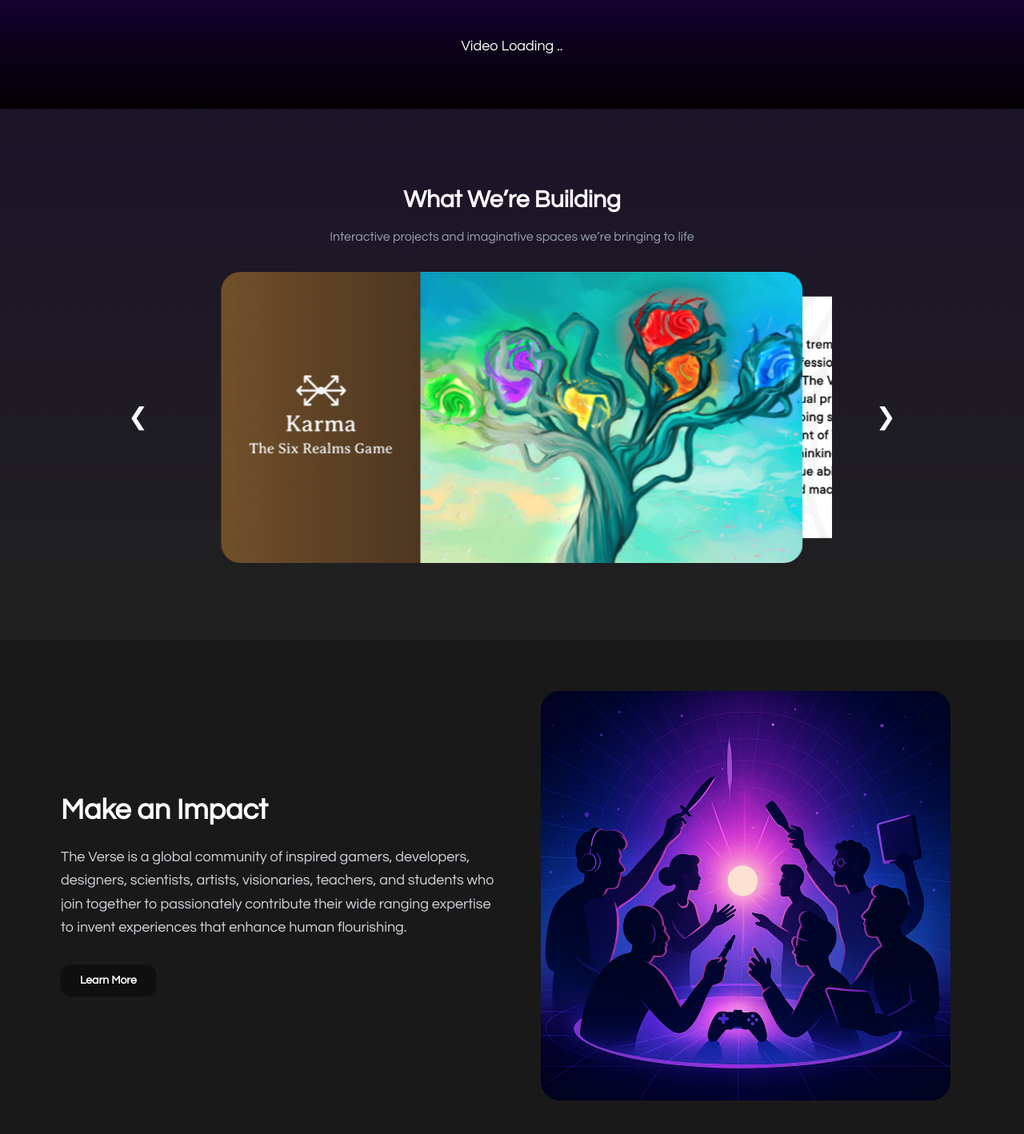
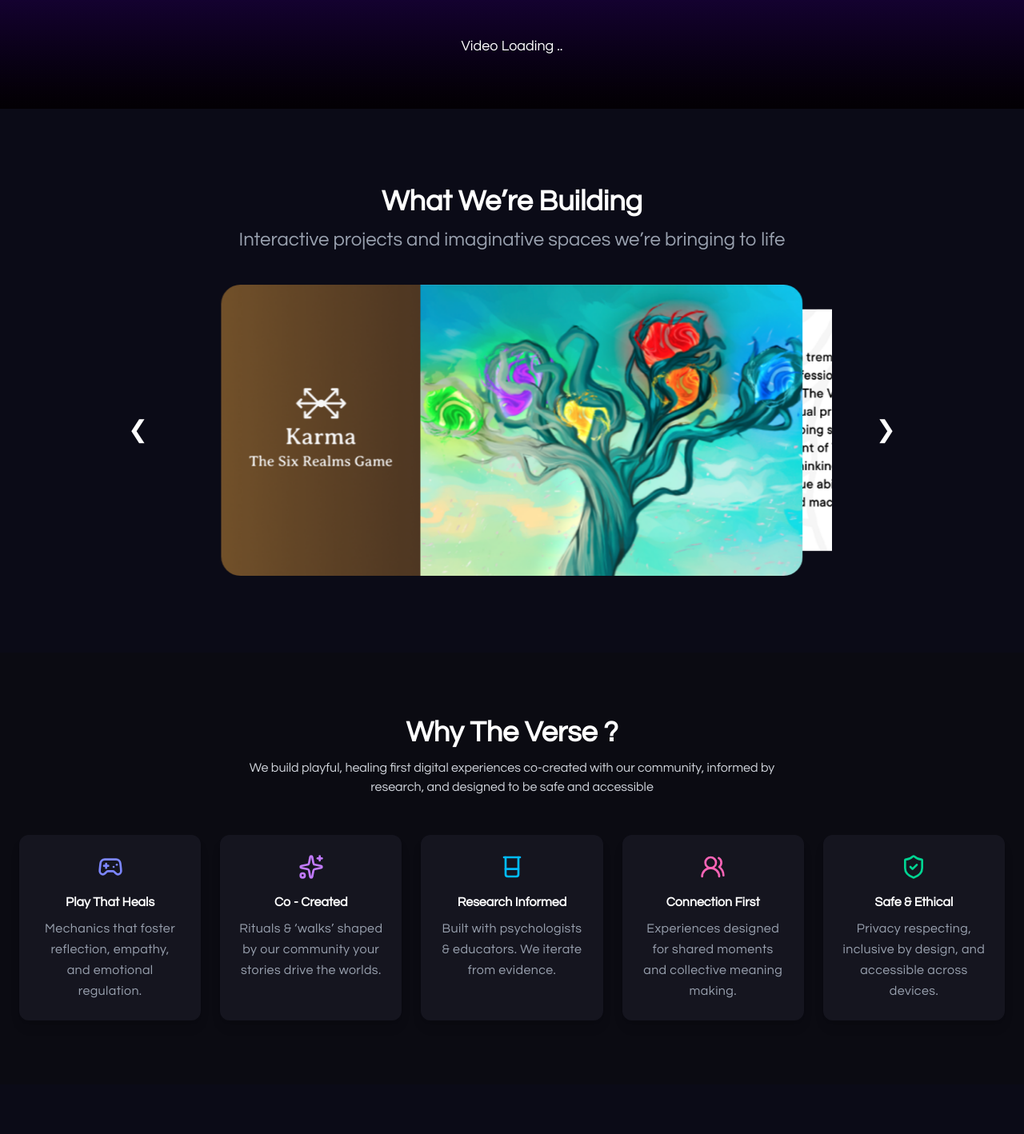
Before and after one commit to Versebuilding/verseWebsite-New, a Next.js app: page / in a window 1280 px wide. Shown: the part 820-2238 px from the top of the page at 80% size. Built offline with nearby package versions, Linux system fonts and the light colour scheme; no server answers; the database is empty; a web font is replaced by a local one.

Commit message:
Add Verse way

```diff
--- a/app/components/Cards.tsx
+++ b/app/components/Cards.tsx
@@ -17,7 +17,7 @@ const slides = [
 
 export default function Cards() {
   return (
-        <section className="py-12 bg-gradient-to-b from-[#1C1428] to-[#202020]">
+        <section className="py-12 bg-gradient-to-b bg-[#0b0b17]">
 
         <motion.div
        initial={{ opacity: 0, y: 72 }}
@@ -27,11 +27,11 @@ export default function Cards() {
 
     >
 
-    <section className="py-12 bg-gradient-to-b from-[#1C1428] to-[#202020]">
-      <h2 className="text-3xl font-bold text-center mb-4 text-white">
+    <section className="py-12 bg-gradient-to-b bg=[#0b0b17]">
+    <h2 className="text-4xl text-center font-bold text-white mb-3">
         What We’re Building
       </h2>
-      <h4 className="text-center text-gray-400 mb-8">
+      <h4 className="text-center text-2xl text-gray-400 mb-10 ">
         Interactive projects and imaginative spaces we’re bringing to life
       </h4>
 
@@ -93,6 +93,9 @@ export default function Cards() {
       </div>
     </section>
           </motion.div>
+
+
+
           </section>
   );
 }
--- a/app/components/Contribution.tsx
+++ b/app/components/Contribution.tsx
@@ -6,7 +6,7 @@ import Link from 'next/link'
 
 const Contribution = () => {
   return (
-    <section className="bg-[#202020c9] text-white py-16 px-6">
+    <section className="bg-[#0b0b17] text-white py-16 px-6">
 
     <div
 
--- /dev/null
+++ b/app/components/VerseWay.tsx
@@ -0,0 +1,62 @@
+import { Gamepad2, Sparkles, Beaker, Users2, ShieldCheck } from "lucide-react";
+
+const pills = [
+        {
+          icon: <Gamepad2 className="size-8 text-indigo-400" />,
+          title: "Play That Heals",
+          desc: "Mechanics that foster reflection, empathy, and emotional regulation."
+        },
+        {
+          icon: <Sparkles className="size-8 text-purple-400" />,
+          title: "Co - Created",
+          desc: "Rituals & ‘walks’ shaped by our community your stories drive the worlds."
+        },
+        {
+          icon: <Beaker className="size-8 text-sky-400" />,
+          title: "Research Informed",
+          desc: "Built with psychologists & educators. We iterate from evidence."
+        },
+        {
+          icon: <Users2 className="size-8 text-pink-400" />,
+          title: "Connection First",
+          desc: "Experiences designed for shared moments and collective meaning making."
+        },
+        {
+          icon: <ShieldCheck className="size-8 text-emerald-400" />,
+          title: "Safe & Ethical",
+          desc: "Privacy respecting, inclusive by design, and accessible across devices."
+        }
+      ]
+
+const verseWay = () => {
+  return (
+
+<section className="bg-[#0B0B12] py-20">
+  <div className="max-w-7xl mx-auto px-6 text-center">
+    {/* Heading */}
+    <h2 className="text-4xl font-bold text-white mb-3">Why The Verse ?</h2>
+    <p className="text-gray-300 max-w-2xl mx-auto mb-12">
+      We build playful, healing first digital experiences co-created with our
+      community, informed by research, and designed to be safe and accessible
+    </p>
+
+    {/* Cards */}
+    <div className="grid grid-cols-1 md:grid-cols-5 gap-6">
+        {pills.map((item, idx) => (
+        <div
+          key={idx}
+          className="bg-[#15151F] rounded-xl p-6 text-center flex flex-col items-center shadow-lg hover:shadow-xl/30 hover:-translate-y-1 transition-all"
+        >
+          <div className="mb-4">{item.icon}</div>
+          <h3 className="text-white text-base font-semibold mb-2">{item.title}</h3>
+          <p className="text-gray-400 text-md leading-relaxed tracking-wide">{item.desc}</p>
+        </div>
+      ))}
+    </div>
+  </div>
+</section>
+
+  )
+}
+
+export default verseWay
--- a/app/page.tsx
+++ b/app/page.tsx
@@ -4,6 +4,7 @@ import Hero from "./components/Hero";
 import Navbar from "./components/Navbar";
 import PostHero from "./components/PostHero";
 import { prisma } from "@/lib/prisma";
+import VerseWay from "./components/VerseWay";
 
 
 export default async function Home() {
@@ -18,8 +19,8 @@ export default async function Home() {
   <Hero />
   <PostHero  url={video?.url ?? ''}/>
   <div className="relative z-20">
-
   <Cards />
+  <VerseWay />
   <Contribution />
   </div>
 
```
